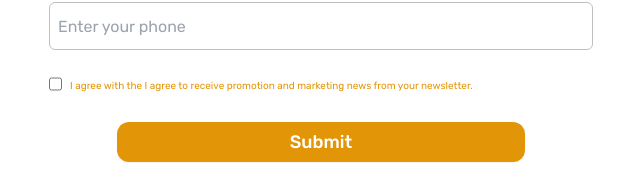
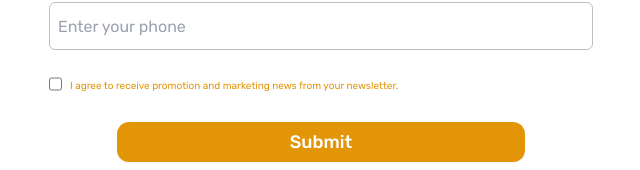
Before and after one commit to T-laye/Stustle_waitlist, a Next.js app: page /form in a window 1280 px wide. Shown: the part 382-552 px from the top of the page, without its empty margins (319-959 px from the left). Built offline with nearby package versions, Linux system fonts and the light colour scheme.

Commit message:
made home page

```diff
--- a/src/pages/form.js
+++ b/src/pages/form.js
@@ -142,8 +142,8 @@ export default function Form() {
               </div>
               <div className="text-[10px]  ml-2 text-primaryColor">
                 <label htmlFor="checkbox">
-                  I agree with the I agree to receive promotion and marketing
-                  news from your newsletter.
+                  I agree to receive promotion and marketing news from your
+                  newsletter.
                 </label>
               </div>
             </div>
```
